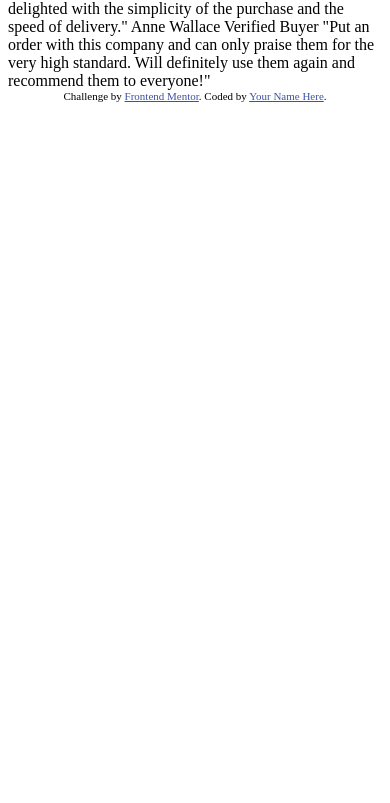
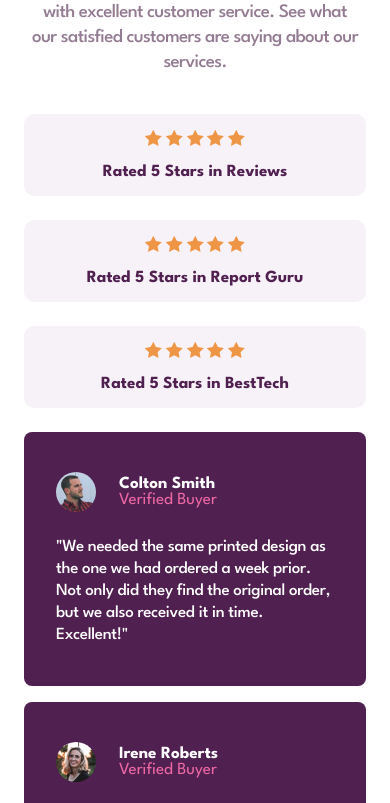
Before and after one commit to eduardomumo/social-proof-section-challenge-level-1, a plain HTML site: page index.html in a window 390 px wide. Shown: the part 188-991 px from the top of the page. Before the commit the page ends 844 px from the top, so only its background shows below. Drawn offline with Linux system fonts and the light colour scheme.

Commit message:
Finish mobile design

```diff
--- a/index.html
+++ b/index.html
@@ -11,7 +11,10 @@
       sizes="32x32"
       href="./images/favicon-32x32.png"
     />
-
+    <link rel="stylesheet" href="style.css">
+    <link rel="preconnect" href="https://fonts.googleapis.com">
+    <link rel="preconnect" href="https://fonts.gstatic.com" crossorigin>
+    <link href="https://fonts.googleapis.com/css2?family=League+Spartan:wght@100..900&family=Montserrat:wght@300;400;700&family=Open+Sans:wght@300;400;700&family=Roboto&display=swap" rel="stylesheet">
     <title>Frontend Mentor | Social proof section</title>
 
     <!-- Feel free to remove these styles or customise in your own stylesheet 👍 -->
@@ -19,6 +22,7 @@
       .attribution {
         font-size: 11px;
         text-align: center;
+        margin-top: 4rem;
       }
       .attribution a {
         color: hsl(228, 45%, 44%);
@@ -26,36 +30,79 @@
     </style>
   </head>
   <body>
-    10,000+ of our users love our products.
+    <header>
+      <h1>10,000+ of our users love our products.</h1>
 
-    We only provide great products combined with excellent customer service.
-    See what our satisfied customers are saying about our services.
+      <p class="header-text">We only provide great products combined with excellent customer service. See what our satisfied customers are saying about our services.</p>
+    </header>
 
-    Rated 5 Stars in Reviews
-    Rated 5 Stars in Report Guru
-    Rated 5 Stars in BestTech
+    <section> <!-- ranking card section -->
+      <div class="ranking-card">
+          <img src="images/icon-star.svg" alt="icon-star">
+          <img src="images/icon-star.svg" alt="icon-star">
+          <img src="images/icon-star.svg" alt="icon-star">
+          <img src="images/icon-star.svg" alt="icon-star">
+          <img src="images/icon-star.svg" alt="icon-star">
+        <p class="ranking-card-text">Rated 5 Stars in Reviews</p>
+      </div>
 
-    Colton Smith
-    Verified Buyer
-    "We needed the same printed design as the one we had ordered a week prior.
-    Not only did they find the original order, but we also received it in time.
-    Excellent!"
+      <div class="ranking-card">
+        <img src="images/icon-star.svg" alt="icon-star">
+        <img src="images/icon-star.svg" alt="icon-star">
+        <img src="images/icon-star.svg" alt="icon-star">
+        <img src="images/icon-star.svg" alt="icon-star">
+        <img src="images/icon-star.svg" alt="icon-star">
+        <p class="ranking-card-text">Rated 5 Stars in Report Guru</p>
+      </div>
 
-    Irene Roberts
-    Verified Buyer
-    "Customer service is always excellent and very quick turn around. Completely
-    delighted with the simplicity of the purchase and the speed of delivery."
+      <div class="ranking-card">
+        <img src="images/icon-star.svg" alt="icon-star">
+        <img src="images/icon-star.svg" alt="icon-star">
+        <img src="images/icon-star.svg" alt="icon-star">
+        <img src="images/icon-star.svg" alt="icon-star">
+        <img src="images/icon-star.svg" alt="icon-star">
+        <p class="ranking-card-text">Rated 5 Stars in BestTech</p>
+      </div>
+    </section>
 
-    Anne Wallace
-    Verified Buyer
-    "Put an order with this company and can only praise them for the very high
-    standard. Will definitely use them again and recommend them to everyone!"
+    <section> <!-- reviews card section -->
+      <article class="review-card">
+        <div class="img-user-container">
+          <img class="img-user" src="images/image-colton.jpg" alt="image-colton">
+          <div>
+            <h2 class="user-name">Colton Smith</h2>
+            <p class="user-verified">Verified Buyer</p>
+          </div>
+        </div>
+        <p class="review-card-text">"We needed the same printed design as the one we had ordered a week prior. Not only did they find the original order, but we also received it in time. Excellent!"</p>
+      </article>
+
+      <article class="review-card">
+        <div class="img-user-container">
+          <img class="img-user" src="images/image-irene.jpg" alt="image-irene">
+          <div>
+            <h2 class="user-name">Irene Roberts</h2>
+            <p class="user-verified">Verified Buyer</p>
+          </div>
+        </div>
+        <p class="review-card-text">"Customer service is always excellent and very quick turn around. Completely delighted with the simplicity of the purchase and the speed of delivery."</p>
+      </article>
+
+      <article class="review-card">
+        <div class="img-user-container">
+          <img class="img-user" src="images/image-anne.jpg" alt="image-anne">
+          <div>
+            <h2 class="user-name">Anne Wallace </h2>
+            <p class="user-verified">Verified Buyer</p>
+          </div>
+        </div>
+        <p class="review-card-text">"Put an order with this company and can only praise them for the very high standard. Will definitely use them again and recommend them to everyone!"</p>
+      </article>
+    </section>
 
     <div class="attribution">
-      Challenge by
-      <a href="https://www.frontendmentor.io?ref=challenge" target="_blank"
-        >Frontend Mentor</a
-      >. Coded by <a href="#">Your Name Here</a>.
+      Challenge by <a href="https://www.frontendmentor.io?ref=challenge" target="_blank" rel="noopener noreferrer">Frontend Mentor</a>.
+      Coded by <a href="#">Eduardo Mumo</a>.
     </div>
   </body>
 </html>
--- /dev/null
+++ b/style.css
@@ -0,0 +1,108 @@
+:root{
+/*Primary colors*/
+--Very-Dark-Magenta: hsl(300, 43%, 22%);
+--Soft-Pink: hsl(333, 80%, 67%);
+
+/*Neutral colors*/
+--Dark-Grayish-Magenta: hsl(303, 10%, 53%);
+--Light-Grayish-Magenta: hsl(300, 24%, 96%);
+--White: hsl(0, 0%, 100%);
+}
+
+*{
+    margin: 0;
+    padding: 0;
+    box-sizing: border-box;
+}
+
+body{
+    background-color: white;
+    font-family: "League Spartan", sans-serif;
+    font-size: 15px;
+}
+
+h1{
+    color: var(--Very-Dark-Magenta);
+    font-size: 2.5rem;
+    font-weight: 700;
+    line-height: 2rem; /* 80% */
+    letter-spacing: -0.08931rem;
+    margin-top: 5.12rem;
+    margin-left: 1.5rem;
+    margin-right: 1.5rem;
+    margin-bottom: 1.06rem;
+    text-align: center;
+}
+
+.header-text{
+    text-align: center;
+    color: var(--Dark-Grayish-Magenta);
+    font-size: 1.1875rem;
+    font-weight: 500;
+    line-height: 1.5625rem;
+    letter-spacing: -0.03956rem;
+    margin-left: 2rem;
+    margin-right: 2rem;
+    margin-bottom: 2.44rem;
+}
+
+.ranking-card{
+    text-align: center;
+    background-color: var(--Light-Grayish-Magenta);
+    border-radius: 0.625rem;
+    margin: 1.5rem;
+    padding-top: 1rem;
+    padding-bottom: 1rem;
+}
+
+.ranking-card-text{
+    color: var(--Very-Dark-Magenta);
+    font-size: 1.0625rem;
+    font-weight: 700;
+    margin-top: 0.95rem;
+}
+
+.review-card{
+    background: var(--Very-Dark-Magenta);
+    padding-right: 2rem;
+    padding-left: 2rem;
+    padding-top: 2.5rem;
+    padding-bottom: 2.5rem;
+    border-radius: 0.5rem;
+    margin-left: 1.5rem;
+    margin-right: 1.5rem;
+    margin-bottom: 1rem;
+}
+
+.img-user-container{
+    display: flex;
+    align-items: center;
+    gap: 1.44rem;
+}
+
+.img-user{
+    border-radius: 50%;
+    width: 2.5rem;
+    height: 2.5rem;
+}
+
+.user-name{
+    color: var(--White);
+    font-size: 1.0625rem;
+    font-weight: 700;
+}
+
+.user-verified{
+    color: var(--Soft-Pink);
+    font-size: 1.0625rem;
+    font-weight: 400;
+}
+
+.review-card-text{
+    font-size: 1.0625rem;
+    color: var(--White);
+    font-weight: 500;
+    line-height: 1.375rem; /* 129.412% */
+    letter-spacing: -0.019rem;
+    margin-top: 1.5rem;
+}
```
Also changed, not shown: 1 other file.
